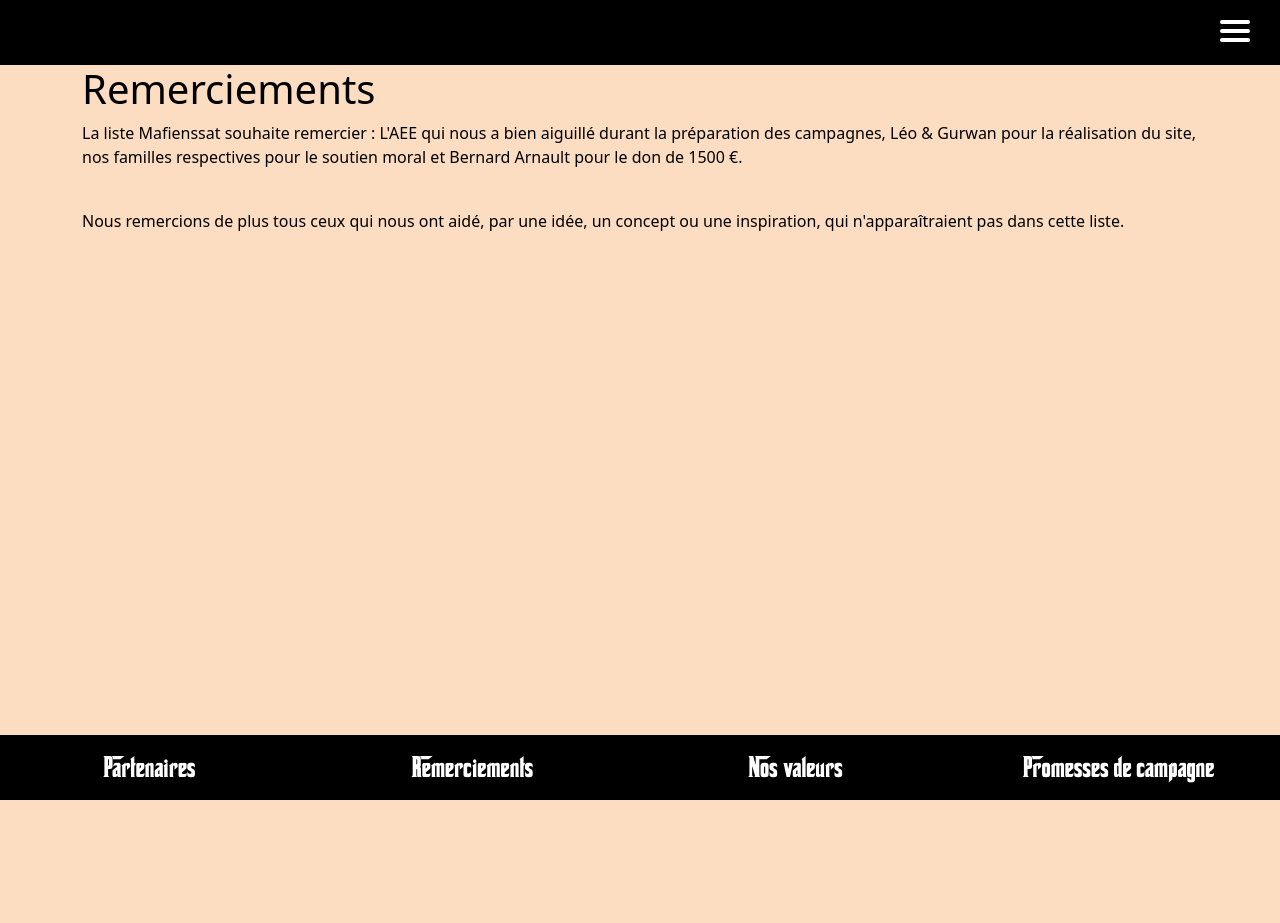
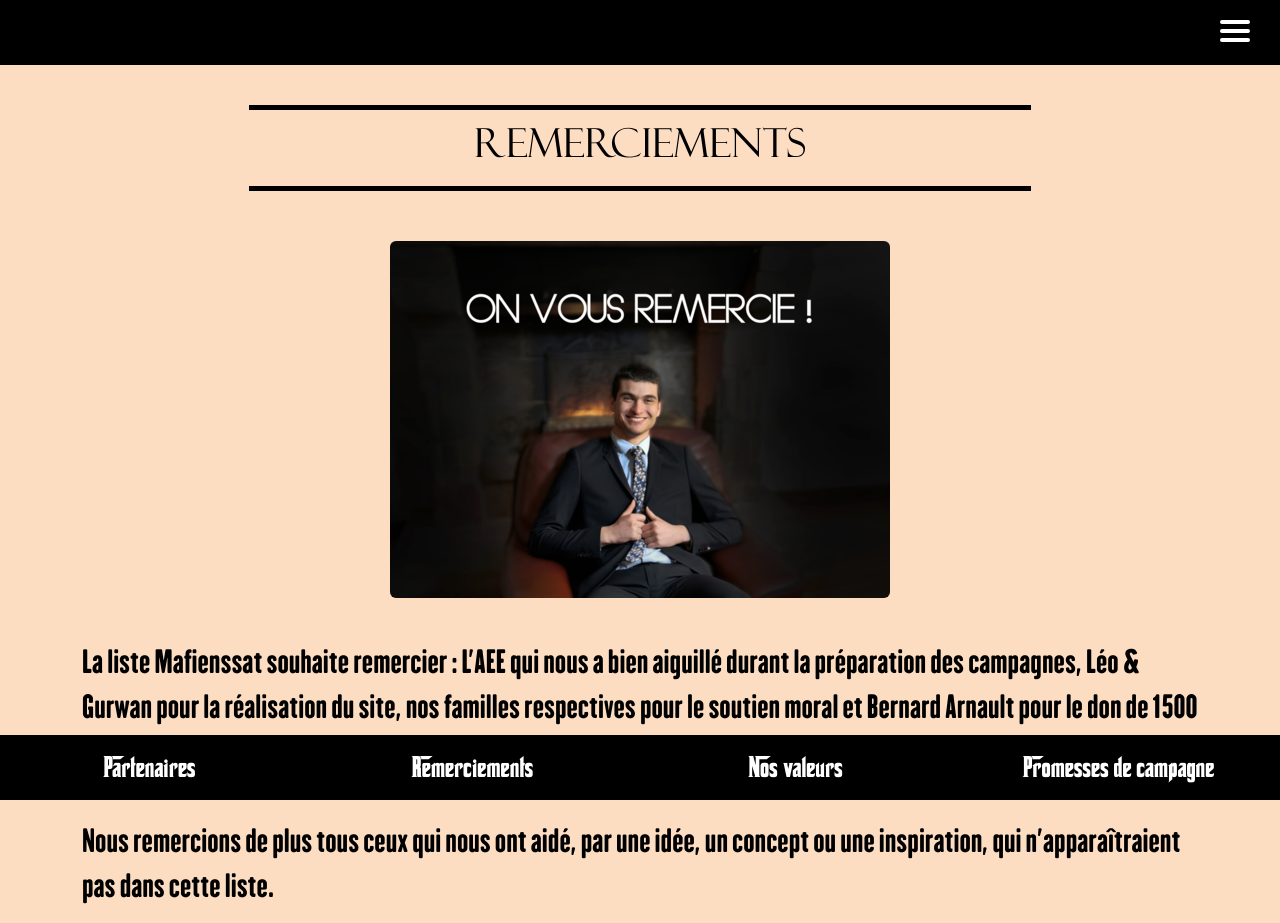
Before and after one commit to Gurwan/Mafienssat, a Django app: page /thanks/ in a window 1280 px wide. Before the commit the page ends 800 px from the top, so only its background shows below. Run offline with Django 4.2, Linux system fonts and the light colour scheme; some libraries are stand-ins or nearby versions.

Commit message:
add css of many pages

```diff
--- a/static/styles/style.css
+++ b/static/styles/style.css
@@ -359,7 +359,6 @@ body {
     margin-bottom: 50px;
     font-size: 60px;
     text-align: center;
-    font-size: 90px;
     color: black;
     font-family: 'Felixti', Arial, sans-serif;
     font-weight:normal;
@@ -1841,3 +1872,24 @@ a, a:hover, a:focus, a:active {
         border-top: 5px solid black;
     }
 }
+
+#thanks-page {
+    padding-top: 20px;
+    font-family: 'Felixti', Arial, sans-serif;
+    color: black;
+    font-weight:normal;
+    font-style:normal;
+}
+
+#thanks-page p {
+    padding-top: 20px;
+    font-size: 30px;
+    font-family: 'Samuel', Arial, sans-serif;
+    color: black;
+    font-weight:normal;
+    font-style:normal;
+}
+
+#thanks-page img {
+    margin-bottom: 20px;
+}
--- a/templates/allos/alloCreator.html
+++ b/templates/allos/alloCreator.html
@@ -20,9 +20,9 @@
     </div>
 
     <h1 style="text-align: center; margin-top:20px">Allos proposés</h1>
-    <div class="container">
+    <div class="container" style="margin-bottom: 20px;">
         {% for allo in allos %}
-            <small>{{ allo.get_allo_type_display }} au prix de {{ allo.cost }} klaxcoins</small><br>
+            <small>{{ allo.get_allo_type_display }} au prix de {{ allo.cost }} Klaxcoins</small><br>
             <small>Disponible du {{allo.start_date | date:"d"}} {{allo.start_date  | date:"F"}} {{allo.start_date  | date:"o"}} à {{allo.start_date | date:"H"}}h{{allo.start_date | date:"i"}}</small>
             <small>au {{allo.end_date | date:"d"}} {{allo.end_date  | date:"F"}} {{allo.end_date  | date:"o"}} à {{allo.end_date | date:"H"}}h{{allo.end_date | date:"i"}}</small> <br>
             {% if not allo.visible %}
--- a/templates/allos/alloEmailForm.html
+++ b/templates/allos/alloEmailForm.html
@@ -6,7 +6,7 @@
 {% include 'nav.html' %}
 {% if user.is_staff %}
     <div class="container" id="sendEmail">
-      <h1>Evoyer la confirmation du allo {{ allo.allo_id.get_allo_type_display }}</h1>
+      <h1>Envoyer la confirmation du allo {{ allo.allo_id.get_allo_type_display }}</h1>
         <small>{{ allo.user_id.first_name }} {{ allo.user_id.last_name }} le {{allo.date | date:"d"}} {{allo.date  | date:"F"}} {{allo.date  | date:"o"}} à {{allo.date | date:"H"}}h{{allo.date | date:"i"}}</small> <br>
         <small>Veuillez confirmer la date pour envoyer le mail</small> <br>
 
--- a/templates/allos/allos.html
+++ b/templates/allos/allos.html
@@ -20,14 +20,14 @@
                         </div>
                         <div>
                             {% if allo.cost > 0 %}
-                                <h4 id="h4_available" style="margin-top: 10px;">Coût : {{ allo.cost }} klaxcoins</h4>
+                                <h4 id="h4_available" style="margin-top: 10px;">Coût : {{ allo.cost }} Klaxcoins</h4>
                             {% endif %}
 
                         </div>
                     </div>
                     <div class="col button_event" style="margin-bottom: 10px;">
                         {% if user %}
-                            <a class="button_make_allo btn btn_event" id="alloRegistration{{ allo.id }}" href="{% url 'alloRegistration' allo.id %}">
+                            <a class="button_make_allo btn btn_event_allos" id="alloRegistration{{ allo.id }}" href="{% url 'alloRegistration' allo.id %}">
                                 <h5>Envoyer une demande</h5>
                             </a>
                         {% endif %}
--- a/templates/bets/betKlax.html
+++ b/templates/bets/betKlax.html
@@ -7,7 +7,7 @@
 {% include 'nav.html' %}
 {% if user %}
     <div class="container-fluid" id="wallet">
-        <h1>Ton pocheton de <span>klaxcoins</span></h1>
+        <h1>Ton pocheton de <span>Klaxcoins</span></h1>
           {% if user.klax_coins > 0 %}
               <div>
                   <p><span>Ton solde : </span>{{ user.klax_coins }} <img class="img-fluid" height="75" width="75" src="{% static 'klax_or.png' %}" alt=""/></p>
--- a/templates/bets/myBetKlax.html
+++ b/templates/bets/myBetKlax.html
@@ -7,7 +7,7 @@
 {% include 'nav.html' %}
 {% if user %}
     <div class="container-fluid" id="wallet">
-        <h1>Ton pocheton de <span>klaxcoins</span></h1>
+        <h1>Ton pocheton de <span>Klaxcoins</span></h1>
           {% if user.klax_coins > 0 %}
               <div>
                   <p><span>Ton solde : </span>{{ user.klax_coins }} <img class="img-fluid" height="75" width="75" src="{% static 'klax_or.png' %}" alt=""/></p>
--- a/templates/footers/thanks.html
+++ b/templates/footers/thanks.html
@@ -1,10 +1,16 @@
 {% extends 'main.html' %}
 {% block content %}
+{% load static %}
 {% include 'nav.html' %}
-<div class="container">
-    <h1><span>Remerciements</span></h1>
-    <div class="">
-        <p>La liste Mafienssat souhaite remercier : L'AEE qui nous a bien aiguillé durant la préparation des campagnes, Léo & Gurwan pour la réalisation du site, nos familles respectives pour le soutien moral et Bernard Arnault pour le don de 1500 €.</p> <br>
+<div class="container" id="thanks-page">
+    <div id="my-next-allo">
+        <h1><span>Remerciements</span></h1>
+    </div>
+
+    <img src="{% static 'img/thanksimg.png' %}" class="img-fluid rounded mx-auto d-block" alt="Responsive image">
+
+    <div>
+        <p style="margin-bottom: 0">La liste Mafienssat souhaite remercier : L'AEE qui nous a bien aiguillé durant la préparation des campagnes, Léo & Gurwan pour la réalisation du site, nos familles respectives pour le soutien moral et Bernard Arnault pour le don de 1500 €.</p> <br>
         <p>Nous remercions de plus tous ceux qui nous ont aidé, par une idée, un concept ou une inspiration, qui n'apparaîtraient pas dans cette liste.</p>
     </div>
 </div>
--- a/templates/staff.html
+++ b/templates/staff.html
@@ -9,7 +9,7 @@
       <div id="main_col" style="margin-top: 40px;">
           <div class="row">
               <a class="col" id="left" href="{% url "betCreator" %}">
-                  <h2 style="color: white">Créer un betKlax</h2>
+                  <h2 style="color: white">Créer un BetKlax</h2>
               </a>
               <a class="col" id="right" href="{% url "eventCreator" %}">
                   <h2 style="color: white">Créer un événement</h2>
```
Also changed, not shown: other parts of static/styles/style.css (+35 -3 lines), templates/allos/alloRegistration.html (+15 -8 lines), templates/allos/myAllos.html (+9 -9 lines), static/img/thanksimg.png (added).
